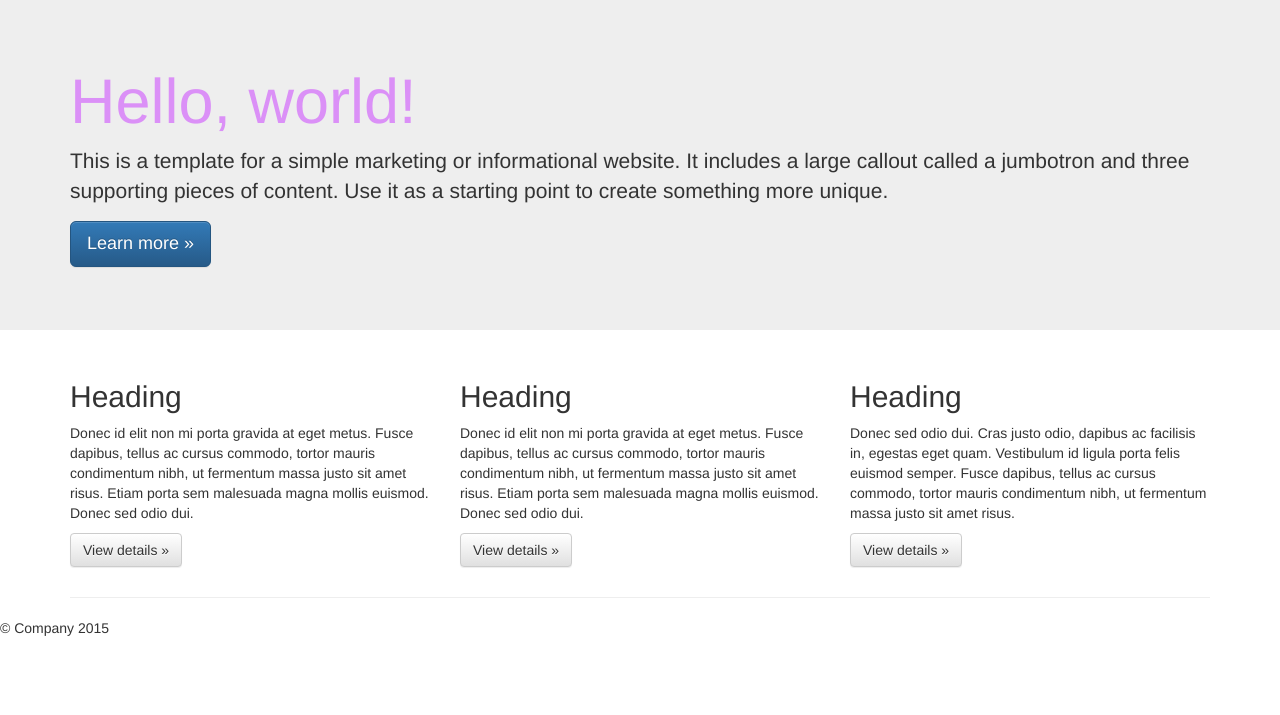
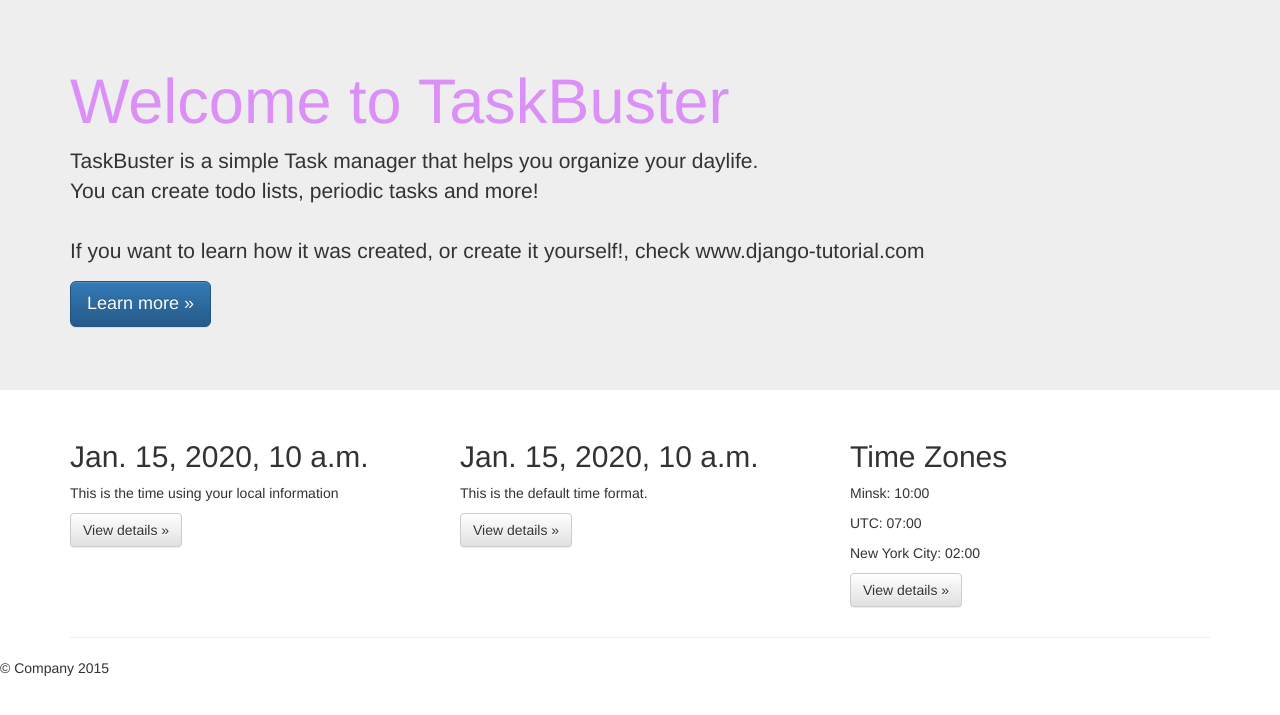
Before and after one commit to tbproject/tbproject, a Django app: template taskbuster/templates/taskbuster/index.html in a window 1280 px wide. Shown: the part 51-766 px from the top of the page. Run offline with Django 3.2, Linux system fonts and the light colour scheme; the template is opened without the code that fills it: most values are stand-ins (such as "Sample title", 1, 10 or a date in 2020); some libraries are stand-ins or nearby versions.

Commit message:
Provide nternationalization/localization

```diff
--- a/requirements/common.txt
+++ b/requirements/common.txt
@@ -1 +1,2 @@
 Django==1.11.8
+pytz==2017.3
--- a/taskbuster/templates/taskbuster/index.html
+++ b/taskbuster/templates/taskbuster/index.html
@@ -1,12 +1,16 @@
 {% extends "base.html" %}
+{% load i18n %}
+{% load l10n %}
+{% load tz %}
 
 {% block head_title  %}TaskBuster Django Tutorial{% endblock %}
 
 {% block content %}
   <div class="jumbotron">
     <div class="container">
-      <h1>Hello, world!</h1>
-      <p>This is a template for a simple marketing or informational website. It includes a large callout called a jumbotron and three supporting pieces of content. Use it as a starting point to create something more unique.</p>
+      <h1>{% trans 'Welcome to TaskBuster' %}</h1>
+      {# <p>This is a template for a si mple marketing or informational website. It includes a large callout called a jumbotron and three supporting pieces of content. Use it as a starting point to create something more unique.</p> #}
+      <p>{% blocktrans %}TaskBuster is a simple Task manager that helps you organize your daylife. </br> You can create todo lists, periodic tasks and more! </br></br> If you want to learn how it was created, or create it yourself!, check www.django-tutorial.com{% endblocktrans %}</p>
       <p><a class="btn btn-primary btn-lg" href="#" role="button">Learn more &raquo;</a></p>
     </div>
   </div>
@@ -15,19 +19,22 @@
     <!-- Example row of columns -->
     <div class="row">
       <div class="col-md-4">
-        <h2>Heading</h2>
-        <p>Donec id elit non mi porta gravida at eget metus. Fusce dapibus, tellus ac cursus commodo, tortor mauris condimentum nibh, ut fermentum massa justo sit amet risus. Etiam porta sem malesuada magna mollis euismod. Donec sed odio dui. </p>
+        <h2 id="local-date">{{today}}</h2>
+        <p>This is the time using your local information</p>
         <p><a class="btn btn-default" href="#" role="button">View details &raquo;</a></p>
       </div>
       <div class="col-md-4">
-        <h2>Heading</h2>
-        <p>Donec id elit non mi porta gravida at eget metus. Fusce dapibus, tellus ac cursus commodo, tortor mauris condimentum nibh, ut fermentum massa justo sit amet risus. Etiam porta sem malesuada magna mollis euismod. Donec sed odio dui. </p>
+        <h2 id="non-local-date">{{today|unlocalize}}</h2>
+        <p>This is the default time format. </p>
         <p><a class="btn btn-default" href="#" role="button">View details &raquo;</a></p>
      </div>
       <div class="col-md-4">
-        <h2>Heading</h2>
-        <p>Donec sed odio dui. Cras justo odio, dapibus ac facilisis in, egestas eget quam. Vestibulum id ligula porta felis euismod semper. Fusce dapibus, tellus ac cursus commodo, tortor mauris condimentum nibh, ut fermentum massa justo sit amet risus.</p>
-        <p><a class="btn btn-default" href="#" role="button">View details &raquo;</a></p>
+        <h2>Time Zones</h2>
+        <p>Minsk: <span id="time-tz">{{now|time:"H:i"}}</span></p>
+        <p>UTC: <span id="time-utc">{{now|utc|time:"H:i"}}</span></p>
+        <p>New York City: <span id="time-ny">{{now|timezone:"America/New_York"|time:"H:i"}}</span></p>
+        <p><a href="#" class="btn btn-default" role="button">View details &raquo;</a></p>
+
       </div>
     </div>
 
--- a/taskbuster/test.py
+++ b/taskbuster/test.py
@@ -1,12 +1,15 @@
 from django.test import TestCase
 from django.core.urlresolvers import reverse
+from django.utils.translation import activate
 
 class TestHomePage(TestCase):
 
     def test_uses_index_template(self):
+        activate("en")
         response = self.client.get(reverse("home"))
         self.assertTemplateUsed(response, "taskbuster/index.html")
 
     def test_uses_base_template(self):
+        activate("en")
         response = self.client.get(reverse("home"))
         self.assertTemplateUsed(response, "base.html")
--- a/taskbuster/urls.py
+++ b/taskbuster/urls.py
@@ -15,10 +15,14 @@ Including another URLconf
 """
 from django.conf.urls import url
 from django.contrib import admin
+from django.conf.urls.i18n import i18n_patterns
 from .views import home, home_files
 
 urlpatterns = [
+    url(r"^(?P<filename>(robots.txt)|(humans.txt))$", home_files, name="home-files"),
+]
+
+urlpatterns += i18n_patterns(
+    url(r'^$', home, name="home"),
     url(r'^admin/', admin.site.urls),
-    url(r'^$', home, name="home"),
-    url(r"^(?P<filename>(robots.txt)|(humans.txt))$", home_files, name="home-files")
-]
+)
```
Also changed, not shown: ftests/test_all_users.py (+30 -0 lines), taskbuster/settings/base.py (+13 -3 lines), taskbuster/views.py (+7 -1 lines), taskbuster/locale/ru/LC_MESSAGES/django.po (added), 2 other files.
